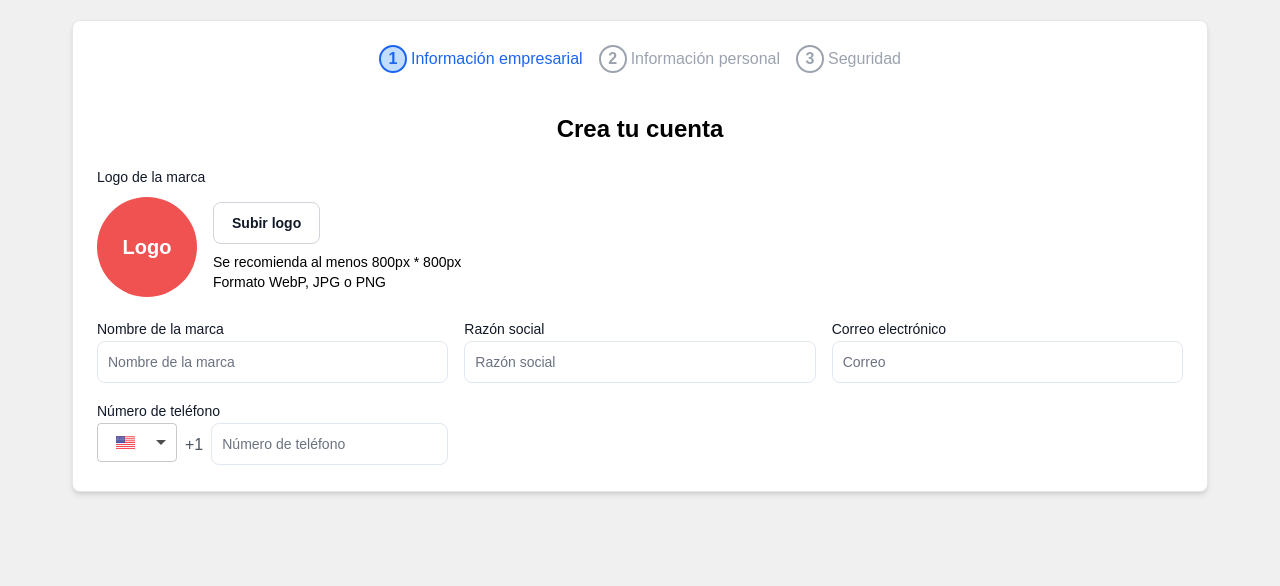
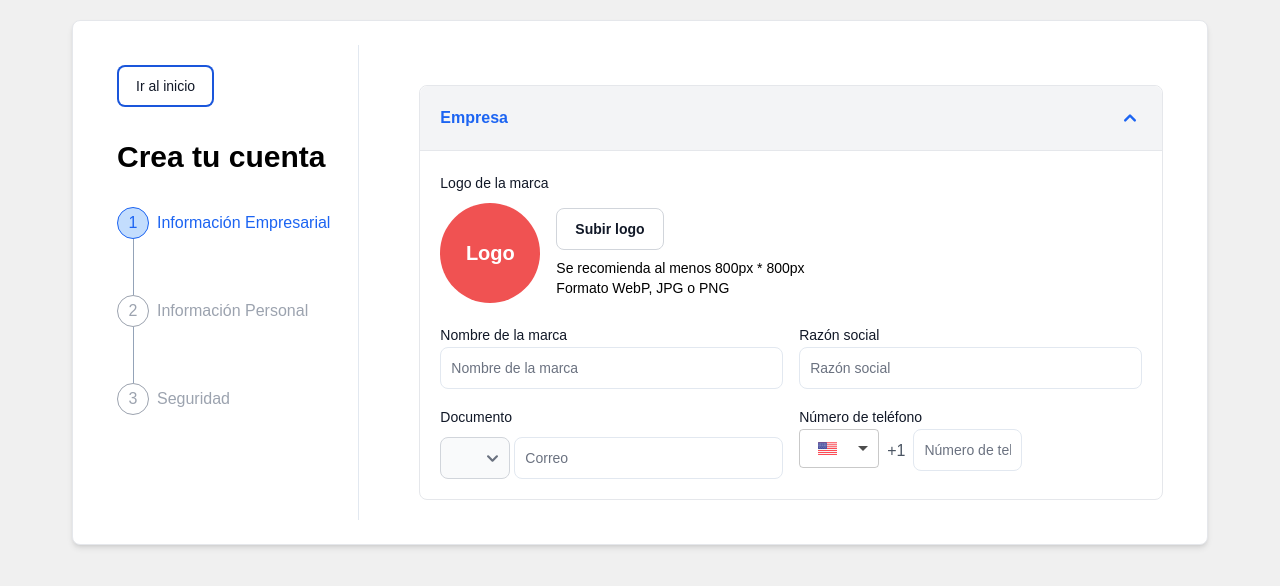
Before and after one commit to Geniorama/app-compras-incluyentes, a Next.js app: page /register in a window 1280 px wide. Shown: the top 586 px of the page. Built offline with nearby package versions, Linux system fonts and the light colour scheme; no server answers.

Commit message:
feat: accordion in register page

```diff
--- a/src/components/RegisterForm.tsx
+++ b/src/components/RegisterForm.tsx
@@ -2,36 +2,65 @@
 
 import { Label, TextInput, Button } from "flowbite-react";
 import InternationalPhoneInput from "./InternationalPhoneInput ";
+import {
+  Accordion,
+  AccordionContent,
+  AccordionPanel,
+  AccordionTitle,
+} from "flowbite-react";
+import { Select } from "flowbite-react";
 
 export default function RegisterForm() {
   return (
-    <div>
-      <div className="flex items-center justify-center gap-4 mb-10">
-        <div className="text-blue-600">
-            <span className="inline-flex w-7 h-7 justify-center items-center border-2 border-blue-600 rounded-full bg-blue-200 font-bold mr-1">1</span>
-            <span>Información empresarial</span>
+    <div className="flex flex-col xl:flex-row gap-10">
+      <div className="border-r border-slate-200 p-5 w-full xl:w-1/4 bg-white">
+        <Button className="mb-8" outline color="blue">
+          Ir al inicio
+        </Button>
+        <h2 className="text-3xl font-bold mb-8">Crea tu cuenta</h2>
+
+        <div className="flex flex-col gap-14 mb-10 relative">
+          <span className="h-48 w-[1px] bg-slate-400 absolute left-[16px] z-0"></span>
+          <div className="text-blue-600 relative">
+            <span className="inline-flex w-8 h-8 justify-center items-center border border-blue-600 rounded-full bg-blue-200 mr-2">
+              1
+            </span>
+            <span>Información Empresarial</span>
           </div>
 
-        <div className="text-gray-400">
-            <span className="inline-flex w-7 h-7 justify-center items-center border-2 border-gray-400 rounded-full font-bold mr-1">2</span>
-            <span>Información personal</span>
+          <div className="text-gray-400 relative bg-white">
+            <span className="inline-flex w-8 h-8 justify-center items-center border border-gray-400 rounded-full mr-2">
+              2
+            </span>
+            <span>Información Personal</span>
           </div>
 
-        <div className="text-gray-400">
-            <span className="inline-flex w-7 h-7 justify-center items-center border-2 border-gray-400 rounded-full font-bold mr-1">3</span>
+          <div className="text-gray-400 relative bg-white">
+            <span className="inline-flex w-8 h-8 justify-center items-center border border-gray-400 rounded-full mr-2">
+              3
+            </span>
             <span>Seguridad</span>
           </div>
         </div>
+      </div>
 
-      <h2 className="text-center font-bold text-2xl">Crea tu cuenta</h2>
-
+      <div className="p-5 w-full xl:w-3/4 bg-white">
         <form className="mt-5" action="">
           <fieldset>
+            <Accordion>
+              {/* Datos de empresa */}
+              <AccordionPanel>
+                <AccordionTitle className="text-blue-600 font-bold">
+                  Empresa
+                </AccordionTitle>
+                <AccordionContent>
                   <div>
                     <Label htmlFor="logo">Logo de la marca</Label>
                     <div className="flex items-center space-x-4 mt-2">
                       <div className="bg-red-500 w-[100px] h-[100px] flex items-center justify-center rounded-full min-w-[100px]">
-                <span className="text-xl font-bold text-white">Logo</span>
+                        <span className="text-xl font-bold text-white">
+                          Logo
+                        </span>
                       </div>
                       <div>
                         <Button className="font-bold" color="light">
@@ -43,11 +72,16 @@ export default function RegisterForm() {
                         </ul>
                       </div>
                     </div>
-            <input className="hidden" type="file" name="logo" id="logo" />
+                    <input
+                      className="hidden"
+                      type="file"
+                      name="logo"
+                      id="logo"
+                    />
                   </div>
 
                   <div className="flex flex-col md:flex-row flex-wrap mt-5 gap-y-4 -mx-2">
-            <div className="w-full md:w-1/2 lg:w-1/3 px-2">
+                    <div className="w-full md:w-1/2 px-2">
                       <Label htmlFor="name">Nombre de la marca</Label>
                       <TextInput
                         required
@@ -63,7 +97,7 @@ export default function RegisterForm() {
                         }}
                       />
                     </div>
-            <div className="w-full md:w-1/2 lg:w-1/3 px-2">
+                    <div className="w-full md:w-1/2 px-2">
                       <Label htmlFor="email">Razón social</Label>
                       <TextInput
                         required
@@ -79,13 +113,29 @@ export default function RegisterForm() {
                         }}
                       />
                     </div>
-            <div className="w-full md:w-1/2 lg:w-1/3 px-2">
-              <Label htmlFor="email">Correo electrónico</Label>
+                    <div className="w-full md:w-1/2 px-2">
+                      <Label htmlFor="email">Documento</Label>
+                      <div className="flex items-center space-x-1 mt-2">
+                        <Select
+                          id="tipo-documento"
+                          name="tipo-documento"
+                          className="w-[70px]"
+                          required
+                          theme={{
+                            field: {
+                              select: {
+                                base: "border-slate-200 focus:border-blue-600 w-full",
+                              },
+                            },
+                          }}
+                        />
                         <TextInput
+                          className="w-auto flex-grow"
                           required
                           color="blue"
-                id="email"
+                          id="num-documento"
                           placeholder="Correo"
+                          name="num-documento"
                           theme={{
                             field: {
                               input: {
@@ -95,13 +145,19 @@ export default function RegisterForm() {
                           }}
                         />
                       </div>
+
+                    </div>
                     <div className="w-full md:w-1/2 lg:w-1/3 px-2">
                       <Label htmlFor="email">Número de teléfono</Label>
                       <InternationalPhoneInput />
                     </div>
                   </div>
+                </AccordionContent>
+              </AccordionPanel>
+            </Accordion>
           </fieldset>
         </form>
       </div>
+    </div>
   );
 }
```
Lines whose indentation alone changed are shown as unchanged.
